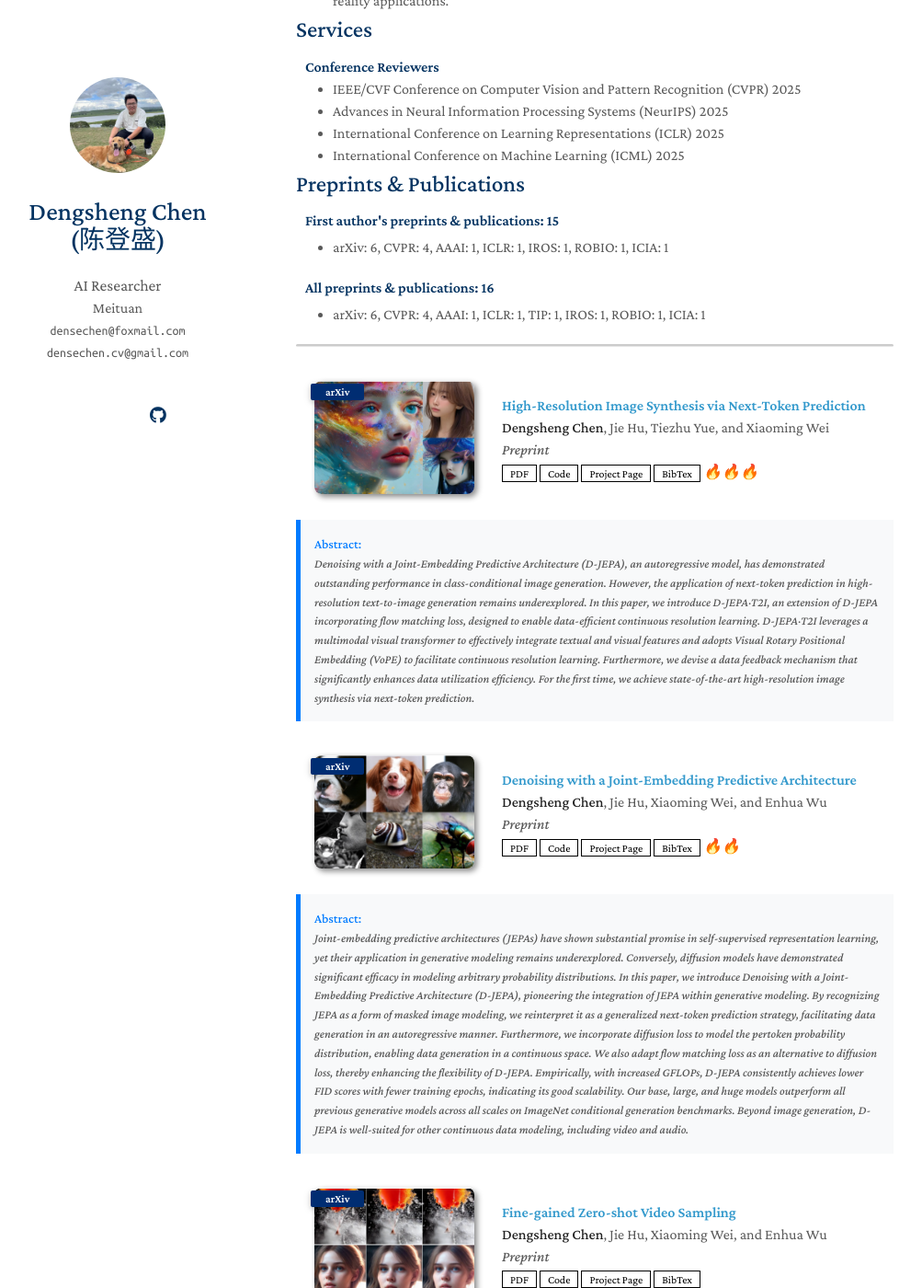
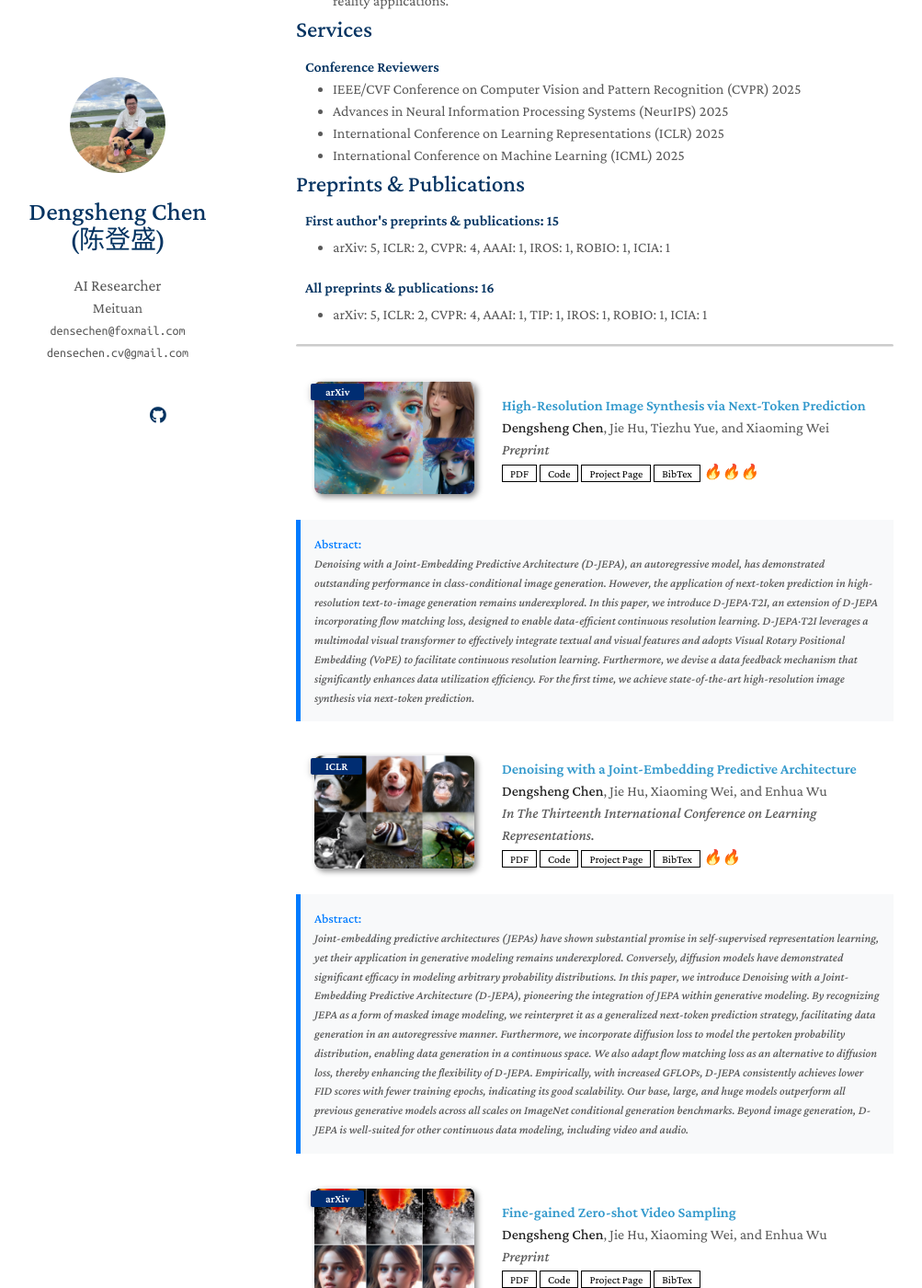
Before and after one commit to densechen/densechen.github.io, a Jekyll site: the page built from index.md, in a window 1280 px wide and 1400 px high, scrolled down 1318 px. Shown: the whole window at 92% size, without its empty margins (148-1151 px from the left). Built offline with Jekyll 4.4.1, drawn with Linux system fonts in a browser that asks for light colours; a style sheet for code colours, icons or effects is not loaded.

Commit message:
accept by ICLR

```diff
--- a/_data/publications.yml
+++ b/_data/publications.yml
@@ -14,8 +14,8 @@ main:
 
   - title: "Denoising with a Joint-Embedding Predictive Architecture"
     authors: <strong>Dengsheng Chen</strong>, Jie Hu, Xiaoming Wei, and Enhua Wu
-    conference_short: arXiv
-    conference: Preprint
+    conference_short: ICLR
+    conference: In The Thirteenth International Conference on Learning Representations.
     pdf: https://arxiv.org/pdf/2410.03755
     code: https://github.com/D-JEPA/imagenet
     page: https://d-jepa.github.io/
```
